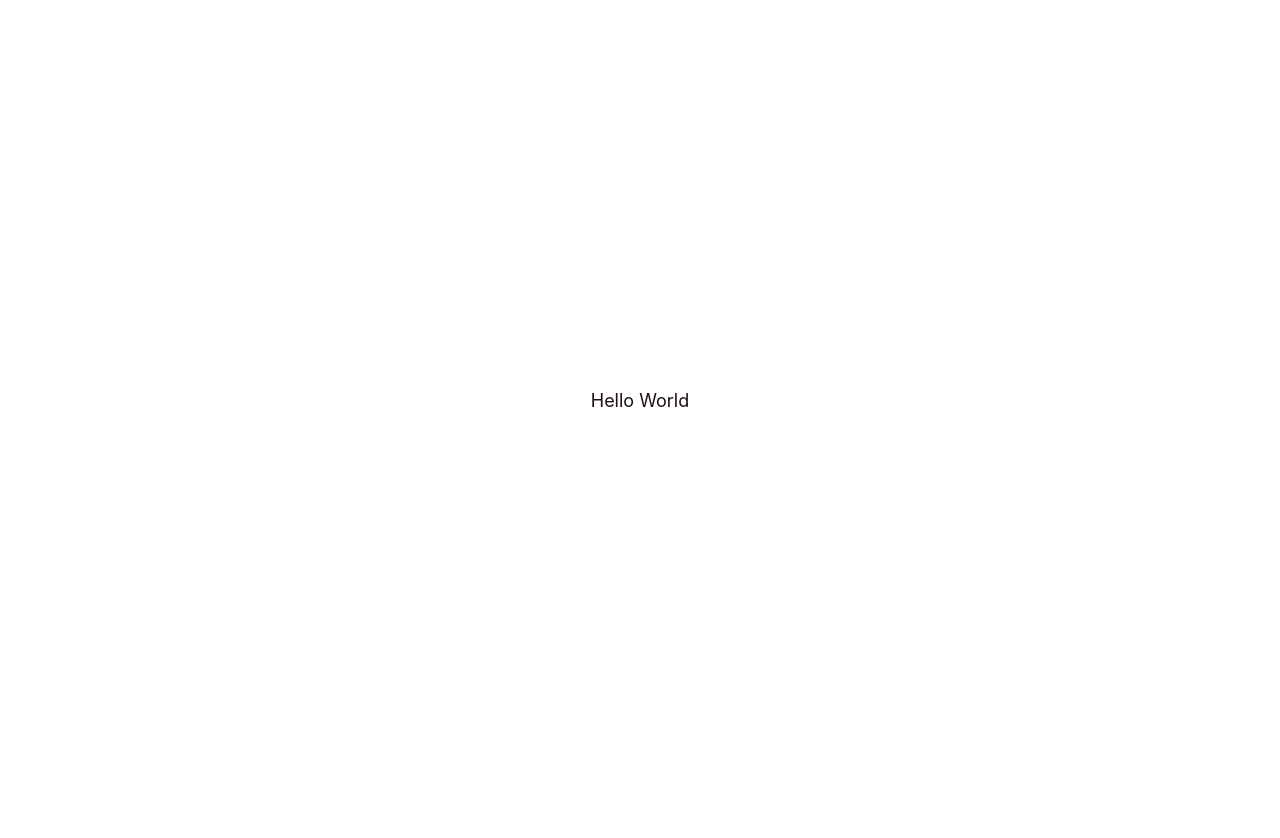
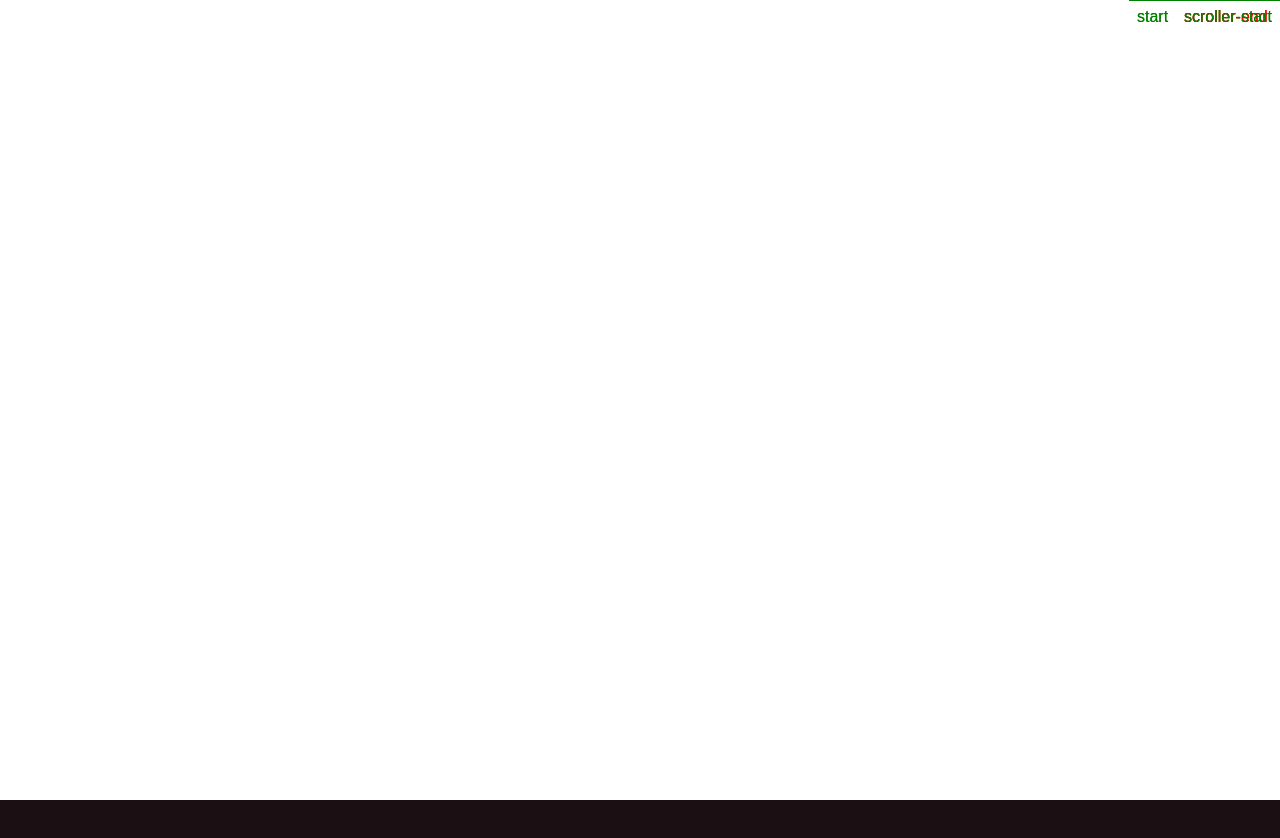
Before and after one commit to Serotoninene/portfolioV2, a React (Vite) app: page / in a window 1280 px wide. Shown: the top 838 px of the page. Before the commit the page ends 800 px from the top, so only its background shows below. Built offline with nearby package versions, Linux system fonts and the light colour scheme.

Commit message:
setup the shrinkOnScroll animation for the intro

```diff
--- a/src/App.tsx
+++ b/src/App.tsx
@@ -1,31 +1,9 @@
-import { Suspense } from "react";
-
-import { Experience } from "./components/three";
-import { useProgress } from "@react-three/drei";
-import { Placeholder } from "./components/atoms";
-
-const Loader = () => {
-  const { progress } = useProgress();
-
-  return (
-    <div className="fixed inset-0 flex justify-center items-center">
-      <div className="flex justify-center items-center text-black">
-        {progress.toFixed(2)}%
-      </div>
-    </div>
-  );
-};
+import Homepage from "./pages/Homepage";
 
 function App() {
   return (
     <main id="main--container" className="overflow-hidden text-dark">
-      <div className="h-screen flex justify-center items-center bg-grey-400">
-        {" "}
-        Hello World
-      </div>
-      <div className="h-screen fixed inset-0 z-10">
-        <Experience />
-      </div>
+      <Homepage />
     </main>
   );
 }
--- a/src/index.css
+++ b/src/index.css
@@ -8,17 +8,6 @@
   box-sizing: border-box;
 }
 
-:root {
-  font-size: 18px;
-  --color-text: #fff;
-  --color-bg: #131417;
-  --color-link: #aaa;
-  --color-link-hover: #fff;
-  --color-label: #adadad;
-  --color-text-alt: #575757;
-  --color-caption: #fff;
-}
-
 * {
   overscroll-behavior: none;
 }
@@ -26,67 +15,9 @@
 body {
   margin: 0;
   color: var(--color-text);
-
   font-family: "tenon", -apple-system, BlinkMacSystemFont, Segoe UI, Helvetica,
     Arial, sans-serif;
   font-weight: 400;
   -webkit-font-smoothing: antialiased;
   -moz-osx-font-smoothing: grayscale;
 }
-
-/* for the pinned Placeholder */
-.panel {
-  height: 100vh;
-  width: 100vw;
-  flex: none;
-}
-
-/* now for the flip */
-.gallery--wrap {
-  width: 100vw;
-  height: 100vh;
-  overflow: hidden;
-  position: relative;
-  /* border: 1px solid red; */
-}
-
-.gallery {
-  position: absolute;
-  /* transform-origin: center; */
-}
-
-.gallery--grid {
-  height: 100%;
-  display: grid;
-  grid-template-columns: repeat(3, 1fr);
-  grid-template-rows: repeat(3, 1fr);
-  grid-gap: 1rem;
-  padding: 1rem;
-  inset: 0;
-}
-
-.gallery--grid.gallery--switch {
-  grid-gap: 56px;
-  padding: 0;
-  grid-template-columns: repeat(3, 115vw);
-  grid-template-rows: repeat(3, 115vh);
-  left: calc(-115vw - 28px * 3);
-  top: calc(-122vh - 28px * 3);
-}
-
-.gallery__item-cut {
-  overflow: hidden;
-}
-
-.gallery__item-inner {
-  width: 150%;
-  height: 150%;
-  background-size: cover;
-  background-repeat: no-repeat;
-}
-
-.gallery--switch .gallery__item-inner {
-  width: 100%;
-  height: 100%;
-}
-/* -- after the swtich */
--- a/src/main.tsx
+++ b/src/main.tsx
@@ -3,6 +3,10 @@ import ReactDOM from "react-dom/client";
 import App from "./App.tsx";
 import "./index.css";
 import { LenisProvider } from "./contexts/LenisContext.tsx";
+import gsap from "gsap";
+import { ScrollTrigger } from "gsap/ScrollTrigger";
+
+gsap.registerPlugin(ScrollTrigger);
 
 ReactDOM.createRoot(document.getElementById("root")!).render(
   <React.StrictMode>
--- /dev/null
+++ b/src/pages/Homepage/components/Introduction/animations.ts
@@ -0,0 +1,20 @@
+import React, { useLayoutEffect } from "react";
+import gsap from "gsap";
+
+export const useShrinkOnScroll = (ref: React.RefObject<HTMLDivElement>) => {
+  useLayoutEffect(() => {
+    gsap.to(ref.current, {
+      scrollTrigger: {
+        trigger: ref.current,
+        start: "top top",
+        end: "bottom top",
+        scrub: 1,
+        pin: true,
+        pinSpacing: false,
+        markers: true,
+      },
+      scale: 0,
+      borderRadius: "25px",
+    });
+  });
+};
--- /dev/null
+++ b/src/pages/Homepage/components/Introduction/index.tsx
@@ -0,0 +1,14 @@
+import { useRef } from "react";
+import { useShrinkOnScroll } from "./animations";
+
+export const Introduction = () => {
+  const ref = useRef<HTMLDivElement>(null);
+
+  useShrinkOnScroll(ref);
+
+  return (
+    <div className="relative overflow-hidden h-[200vh] text-secondary-400">
+      <div ref={ref} className="bg-dark h-screen top-0"></div>
+    </div>
+  );
+};
--- /dev/null
+++ b/src/pages/Homepage/components/index.ts
@@ -0,0 +1 @@
+export * from "./Introduction";
--- /dev/null
+++ b/src/pages/Homepage/index.tsx
@@ -0,0 +1,11 @@
+import React from "react";
+import { Introduction } from "./components";
+
+export default function Homepage() {
+  return (
+    <div>
+      <Introduction />
+      <div className="h-screen"></div>
+    </div>
+  );
+}
```
